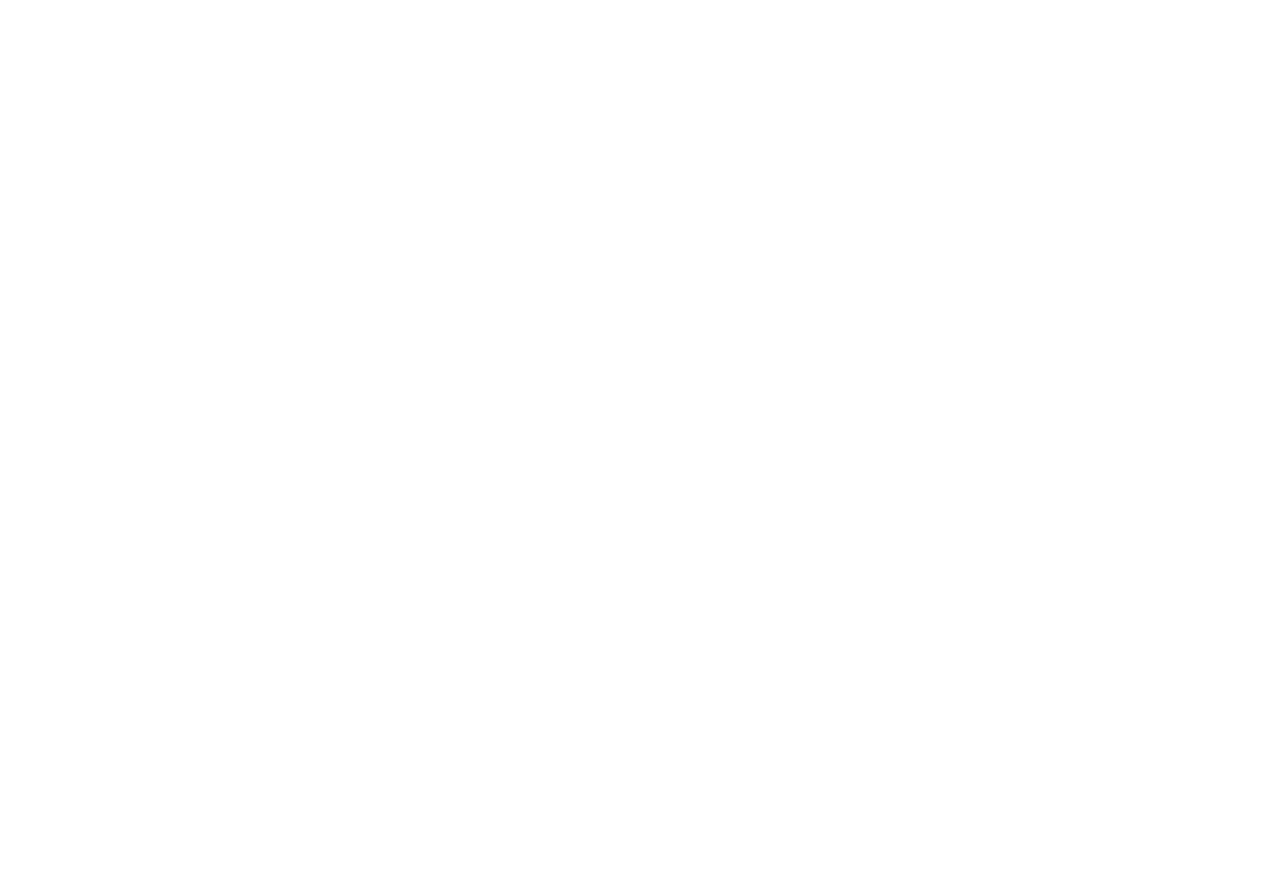
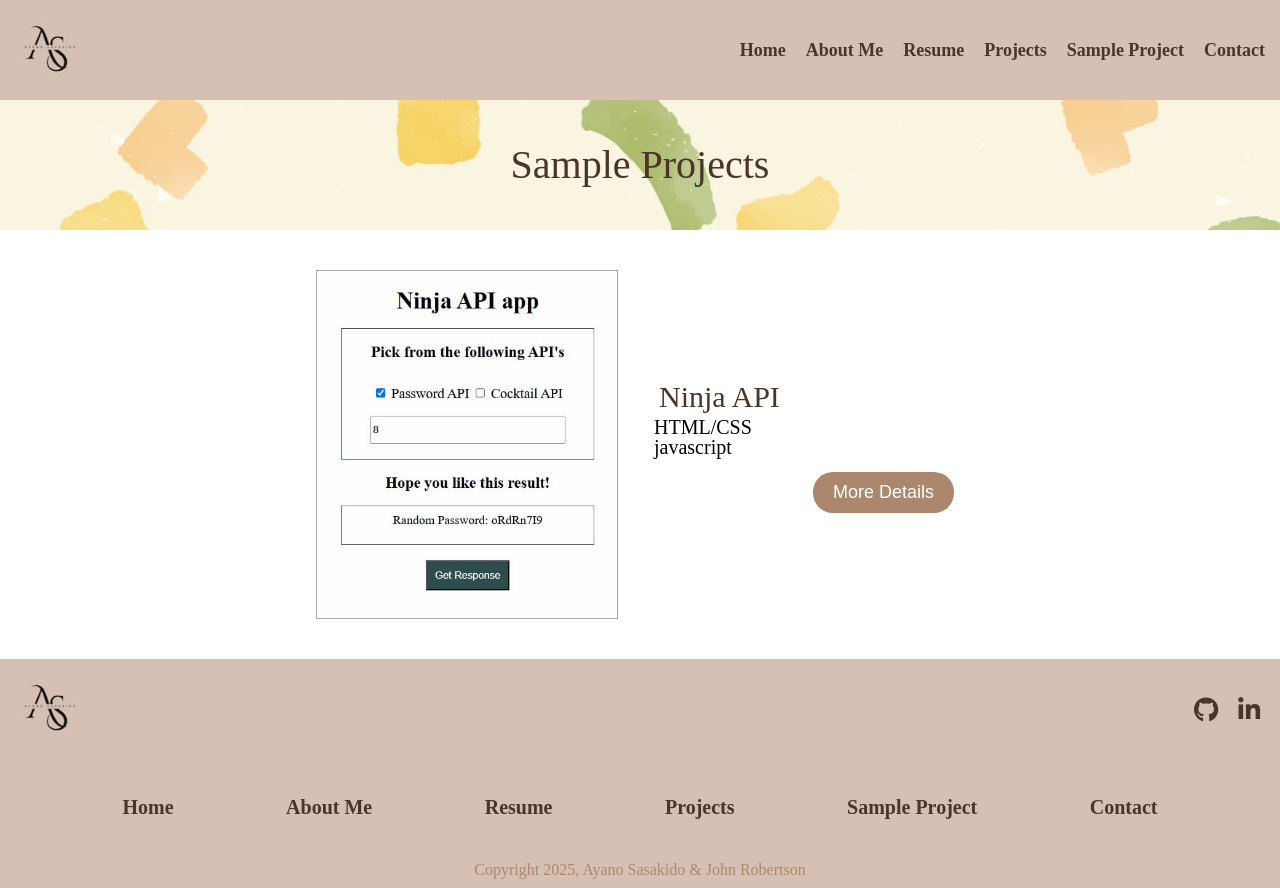
Before and after one commit to Ayano20136819/WenTech-Portfolio, a plain HTML site: page mywork.html in a window 1280 px wide. Before the commit the page ends 800 px from the top, so only its background shows below. Drawn offline with nearby package versions, Linux system fonts and the light colour scheme.

Commit message:
feat(sample_page): add sample page

```diff
--- /dev/null
+++ b/assets/css/mywork.css
@@ -0,0 +1,78 @@
+#content {
+  margin: 30px;
+}
+
+#content h3 {
+  font-size: 30px;
+  margin: 30px 0 10px;
+  color: #493628;
+  text-align: center;
+}
+
+#content p {
+  font-size: 20px;
+  margin: 5px 0 20px;
+}
+
+.sampleproject-card {
+  display: flex;
+  flex-direction: column;
+}
+
+.sampleproject-card img {
+  width: 100%;
+  border: 1px solid #aaa;
+}
+
+.sample-details {
+  padding: 10px;
+}
+.sample-details h4 {
+  font-size: 30px;
+  color: #493628;
+  margin: 5px;
+}
+
+.sample-details li {
+  font-size: 20px;
+}
+
+.detailBtn {
+  width: 100%;
+  text-align: right;
+}
+
+@media only screen and (min-width: 601px) {
+  #content {
+    display: flex;
+    justify-content: center;
+    flex-direction: column;
+    align-items: flex-start;
+    max-width: 700px;
+    margin: 40px auto;
+  }
+
+  .samples {
+    width: 100%;
+  }
+
+  #content h3 {
+    width: 100%;
+    font-size: 30px;
+    margin: 20px 0 10px;
+  }
+
+  .sampleproject-card {
+    flex-direction: row;
+    justify-content: space-evenly;
+    align-items: center;
+  }
+
+  .sampleproject-card img {
+    width: 300px;
+  }
+
+  .sample-details {
+    width: 300px;
+  }
+}
--- a/mywork.html
+++ b/mywork.html
@@ -0,0 +1,109 @@
+<!DOCTYPE html>
+<html lang="en">
+  <head>
+    <meta charset="UTF-8" />
+    <meta name="viewport" content="width=device-width, initial-scale=1.0" />
+    <link rel="stylesheet" href="assets/css/meyer-reset.css" />
+    <link rel="stylesheet" href="assets/css/style.css" />
+    <link rel="stylesheet" href="assets/css/mywork.css" />
+    <script
+      src="https://kit.fontawesome.com/da1cc78f01.js"
+      crossorigin="anonymous"
+    ></script>
+    <link
+      rel="stylesheet"
+      href="https://cdnjs.cloudflare.com/ajax/libs/font-awesome/4.7.0/css/font-awesome.min.css"
+    />
+
+    <title>Portfolio</title>
+  </head>
+  <body>
+    <header id="header">
+      <h1>
+        <a href="index.html">
+          <img src="assets/img/logo.jpg" alt="Portfolio Logo" class="logo" />
+        </a>
+      </h1>
+
+      <nav>
+        <ul id="myLinks">
+          <li><a href="index.html">Home</a></li>
+          <li><a href="about.html">About Me</a></li>
+          <li><a href="resume.html">Resume</a></li>
+          <li><a href="projects.html">Projects</a></li>
+          <li><a href="mywork.html">Sample Project</a></li>
+          <li><a href="contact.html">Contact</a></li>
+        </ul>
+      </nav>
+
+      <a href="javascript:void(0);" class="icon" onclick="myFunction()">
+        <i class="fa fa-bars"></i>
+      </a>
+    </header>
+
+    <main>
+      <section id="page-header">
+        <header>
+          <h2>Sample Projects</h2>
+        </header>
+      </section>
+
+      <section id="content">
+
+        <div class="samples">
+          <section class="sampleproject-card">
+            <img src="assets/img/ninja.jpg" alt="Ninja API">
+            <div class="sample-details">
+                <h4>Ninja API</h4>
+            <ul>
+              <li>HTML/CSS</li>
+              <li>javascript</li>
+            </ul>
+            <div class="detailBtn">
+                 <a>
+              <button >More Details</button>
+            </a>
+            </div>
+
+            </div>
+
+          </section>
+
+      </section>
+    </main>
+
+    <footer id="footer">
+      <div class="footer-logos">
+        <a href="index.html">
+          <img src="assets/img/logo.jpg" alt="Portfolio Logo" class="logo" />
+        </a>
+
+        <ul>
+          <li>
+            <a href="https://github.com/Ayano20136819" target="_blank"
+              ><i class="fa-brands fa-github"></i
+            ></a>
+          </li>
+          <li>
+            <a><i class="fa-brands fa-linkedin"></i></a>
+          </li>
+        </ul>
+      </div>
+
+      <nav>
+        <ul id="footer-nav">
+          <li><a href="index.html">Home</a></li>
+          <li><a href="about.html">About Me</a></li>
+          <li><a href="resume.html">Resume</a></li>
+          <li><a href="projects.html">Projects</a></li>
+          <li><a href="mywork.html">Sample Project</a></li>
+          <li><a href="contact.html">Contact</a></li>
+        </ul>
+      </nav>
+
+      <p class="copyright">Copyright 2025, Ayano Sasakido & John Robertson</p>
+    </footer>
+
+    <script src="assets/js/script.js"></script>
+  </body>
+</html>
```
Also changed, not shown: projects.html (+1 -1 lines), assets/img/ninja.jpg (added).
